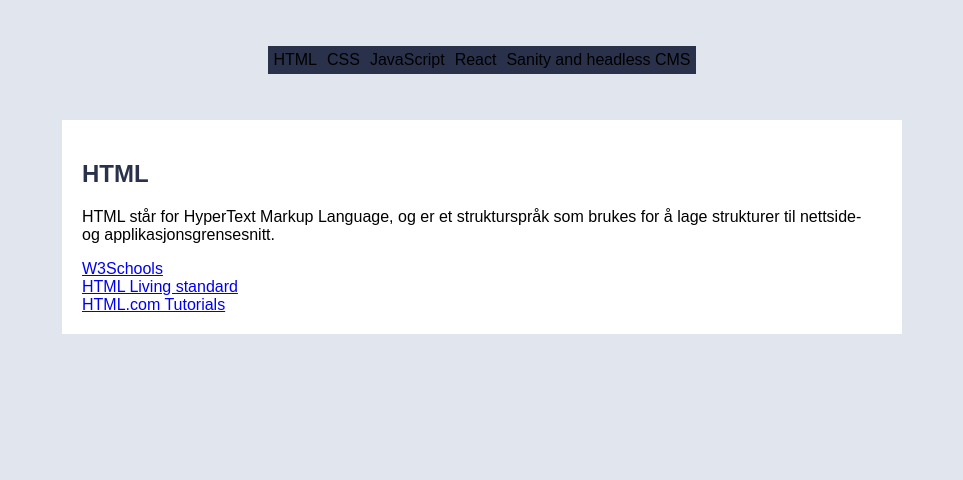
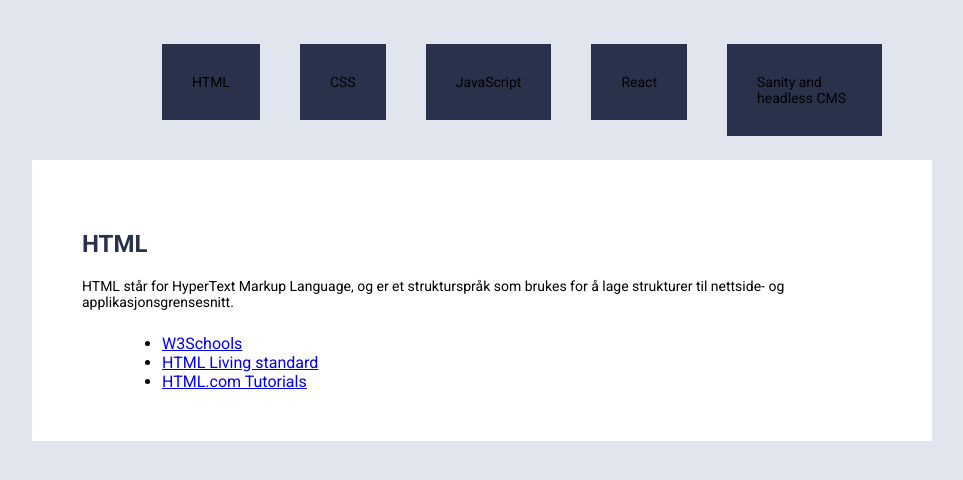
Before and after one commit to Signe-Sofie/uin25ak1_resource_layout_Jansen, a plain HTML site: page arbeidskrav1/index.html in a window 1280 px wide. Shown: the whole page, without its empty margins (158-1121 px from the left). Drawn offline with Linux system fonts and the light colour scheme.

Commit message:
Update style.css

```diff
--- a/arbeidskrav1/style.css
+++ b/arbeidskrav1/style.css
@@ -1,4 +1,5 @@
 @import url('https://fonts.googleapis.com/css2?family=Montserrat:ital,wght@0,100..900;1,100..900&display=swap');
+@import url('https://fonts.googleapis.com/css2?family=Roboto:ital,wght@0,100..900;1,100..900&display=swap');
 
 :root {
     --blue: #2a324b;
@@ -11,8 +12,8 @@
 html, body{
     background: var(--grey);
     margin: 0;
-    padding: 0;
-    font-family: "monterserrat", sans-serif;
+
+    font-family: "Monterserrat", "Roboto", sans-serif;
 }
 
 header {
@@ -20,41 +21,55 @@ header {
     padding: 10px 20px;
     max-width: 800px;
     margin: 20px auto;
+    margin-bottom: 0;
 
+}
+
+header nav ul {
+    list-style: none;
 }
 
 #navtabs {
     display: flex;
+
 }
 
 #tab {
     background-color: var(--blue);
-    padding: 5px;
+    padding: 30px;
+
+}
+
+#tab:hover {
+    background-color: var(--white);
 }
 
 nav ul {
-    list-style: none;
-
     justify-content: center;
     margin: 0;
-    padding: 0;
+
 }
 
 
 main {
-    padding: 20px;
+    padding: 50px;
     background-color: var(--white);
     margin: 20px auto;
+    margin-top: 0;
     max-width: 800px;
 
 }
 
 h2 {
-    font-size: 24;
+    font-size: 22;
     color: var(--blue);
 }
 
 p {
-    font-size: 16px;
+    font-size: 14px;
+}
 
+#links {
+    padding-top: 10px;
+    padding-left: 40px;
 }
```
